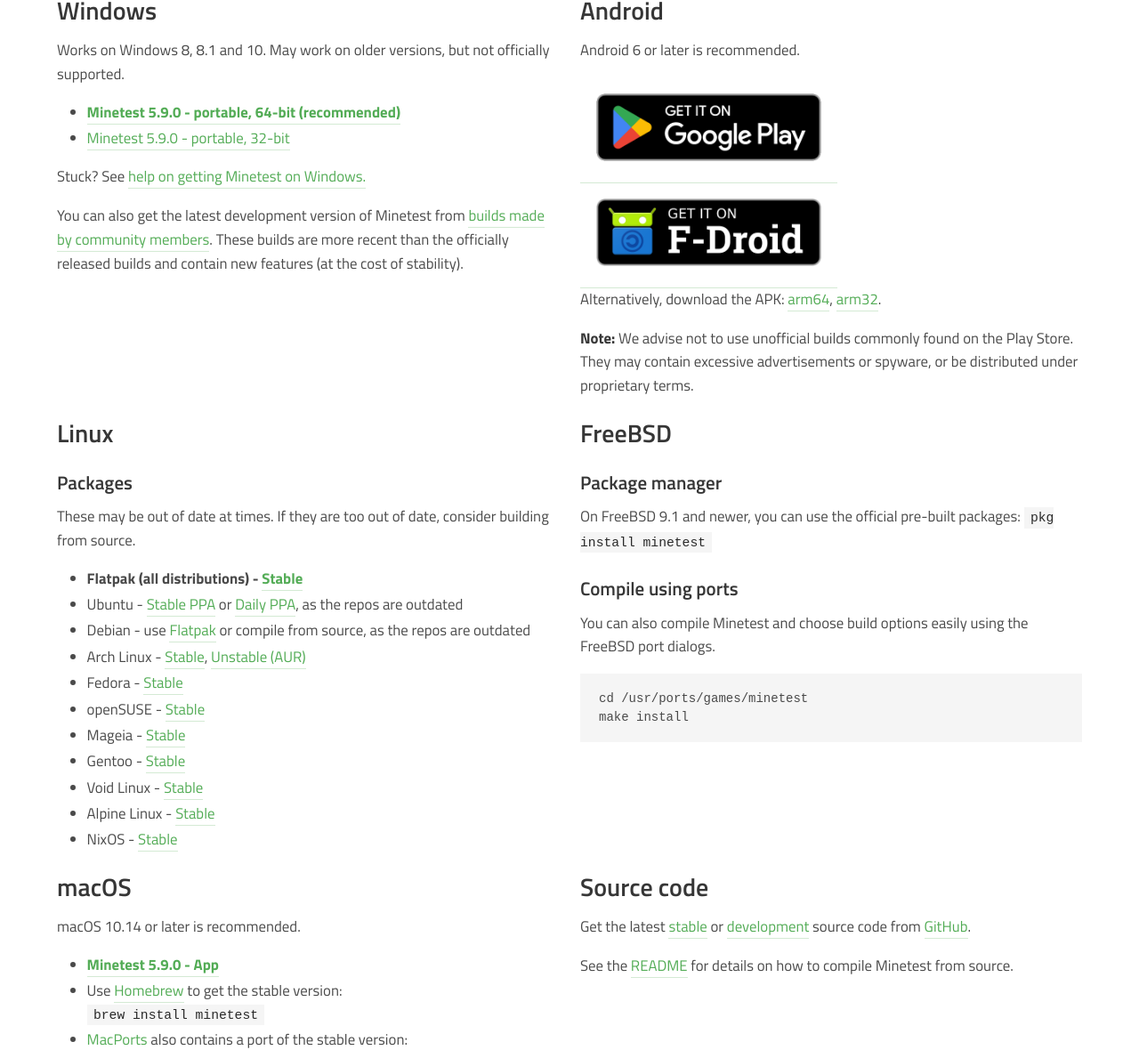
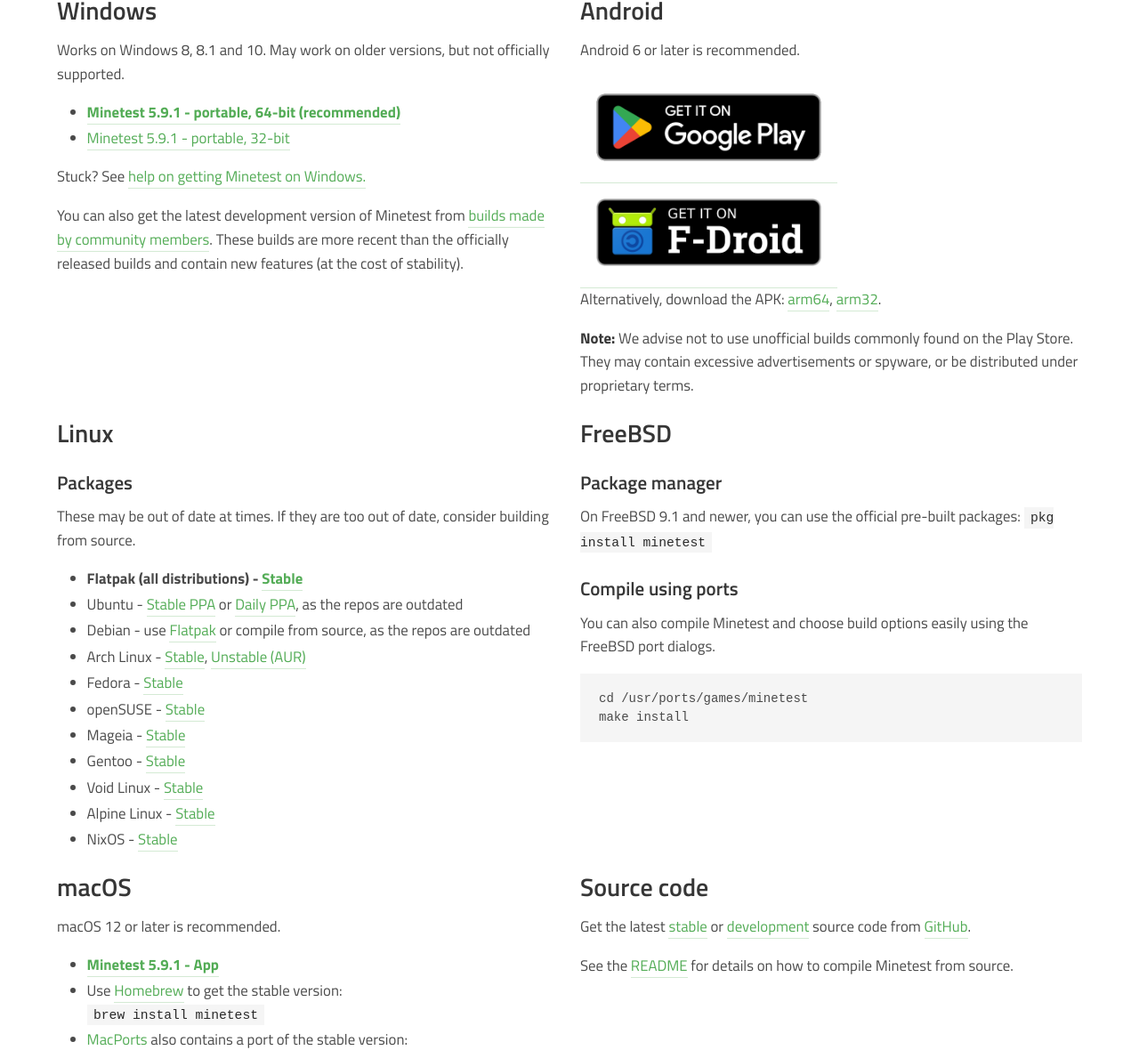
Before and after one commit to minetest/minetest.github.io, a Jekyll site: the page built from downloads.html, in a window 1280 px wide. Shown: the part 406-1586 px from the top of the page at 89% size. Built offline with Jekyll 4.4.1, drawn with Linux system fonts in a browser that asks for light colours; comment, search, counter and statistics services are not loaded.

Commit message:
Update downloads for 5.9.1 (#309)

```diff
--- a/downloads.html
+++ b/downloads.html
@@ -21,7 +21,7 @@ redirect_from:
       Have a look at our <a href="https://wiki.minetest.net/Getting_Started">Getting Started</a>,
       <a href="https://wiki.minetest.net/FAQ">FAQ</a>,
        and <a href="https://wiki.minetest.net/Tutorials">Tutorials</a> pages on our wiki.<br>
-      Otherwise, feel free to look at the <a href="https://dev.minetest.net/Changelog#5.8.0_.E2.86.92_5.9.0">changelog</a>.
+      Otherwise, feel free to look at the <a href="https://dev.minetest.net/Changelog#5.9.0_.E2.86.92_5.9.1">changelog</a>.
     </p>
     <p>
       You may also want to look at some
@@ -42,13 +42,13 @@ redirect_from:
         </p>
         <ul>
           <li class="has-text-weight-bold">
-            <a href="https://github.com/minetest/minetest/releases/download/5.9.0/minetest-5.9.0-win64.zip">
-              Minetest 5.9.0 - portable, 64-bit (recommended)
+            <a href="https://github.com/minetest/minetest/releases/download/5.9.1/minetest-5.9.1-win64.zip">
+              Minetest 5.9.1 - portable, 64-bit (recommended)
             </a>
           </li>
           <li>
-            <a href="https://github.com/minetest/minetest/releases/download/5.9.0/minetest-5.9.0-win32.zip">
-              Minetest 5.9.0 - portable, 32-bit
+            <a href="https://github.com/minetest/minetest/releases/download/5.9.1/minetest-5.9.1-win32.zip">
+              Minetest 5.9.1 - portable, 32-bit
             </a>
           </li>
         </ul>
@@ -76,8 +76,8 @@ redirect_from:
 
         <p>
           Alternatively, download the APK:
-          <a href="https://github.com/minetest/minetest/releases/download/5.9.0/minetest-5.9.0-arm64-v8a.apk">arm64</a>,
-          <a href="https://github.com/minetest/minetest/releases/download/5.9.0/minetest-5.9.0-armeabi-v7a.apk">arm32</a>.
+          <a href="https://github.com/minetest/minetest/releases/download/5.9.1/minetest-5.9.1-arm64-v8a.apk">arm64</a>,
+          <a href="https://github.com/minetest/minetest/releases/download/5.9.1/minetest-5.9.1-armeabi-v7a.apk">arm32</a>.
         </p>
         <p>
           <strong>Note:</strong> We advise not to use unofficial builds commonly found on the Play Store.
@@ -141,11 +141,11 @@ make install
 
       <div class="column is-12-tablet is-6-desktop">
         <h2>macOS</h2>
-        <p>macOS 10.14 or later is recommended.</p>
+        <p>macOS 12 or later is recommended.</p>
         <ul>
           <li class="has-text-weight-bold">
-            <a href="https://github.com/minetest/minetest/releases/download/5.9.0/minetest-5.9.0-macos.zip">
-              Minetest 5.9.0 - App
+            <a href="https://github.com/minetest/minetest/releases/download/5.9.1/minetest-5.9.1-macos.zip">
+              Minetest 5.9.1 - App
             </a>
           </li>
           <li>
```
Also changed, not shown: _data/release.yml (+4 -4 lines).
